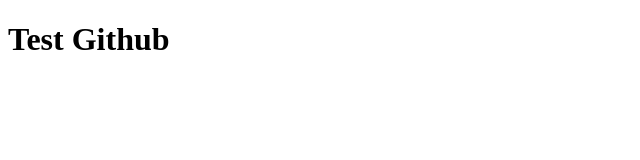
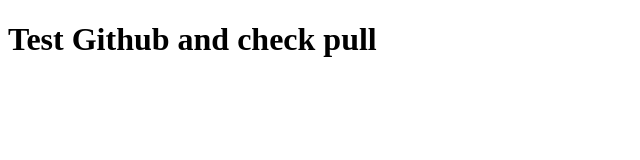
Before and after one commit to ZahirulIslamTanvir/CS50-lecture0, a plain HTML site: page hello.html in a window 1280 px wide. Shown: the whole page, without its empty margins (0-640 px from the left). Drawn offline with Linux system fonts and the light colour scheme.

Commit message:
Update hello.html

```diff
--- a/hello.html
+++ b/hello.html
@@ -5,6 +5,6 @@
     <title></title>
   </head>
   <body>
-      <h1>Test Github</h1>
+      <h1>Test Github and check pull</h1>
   </body>
 </html>
```
